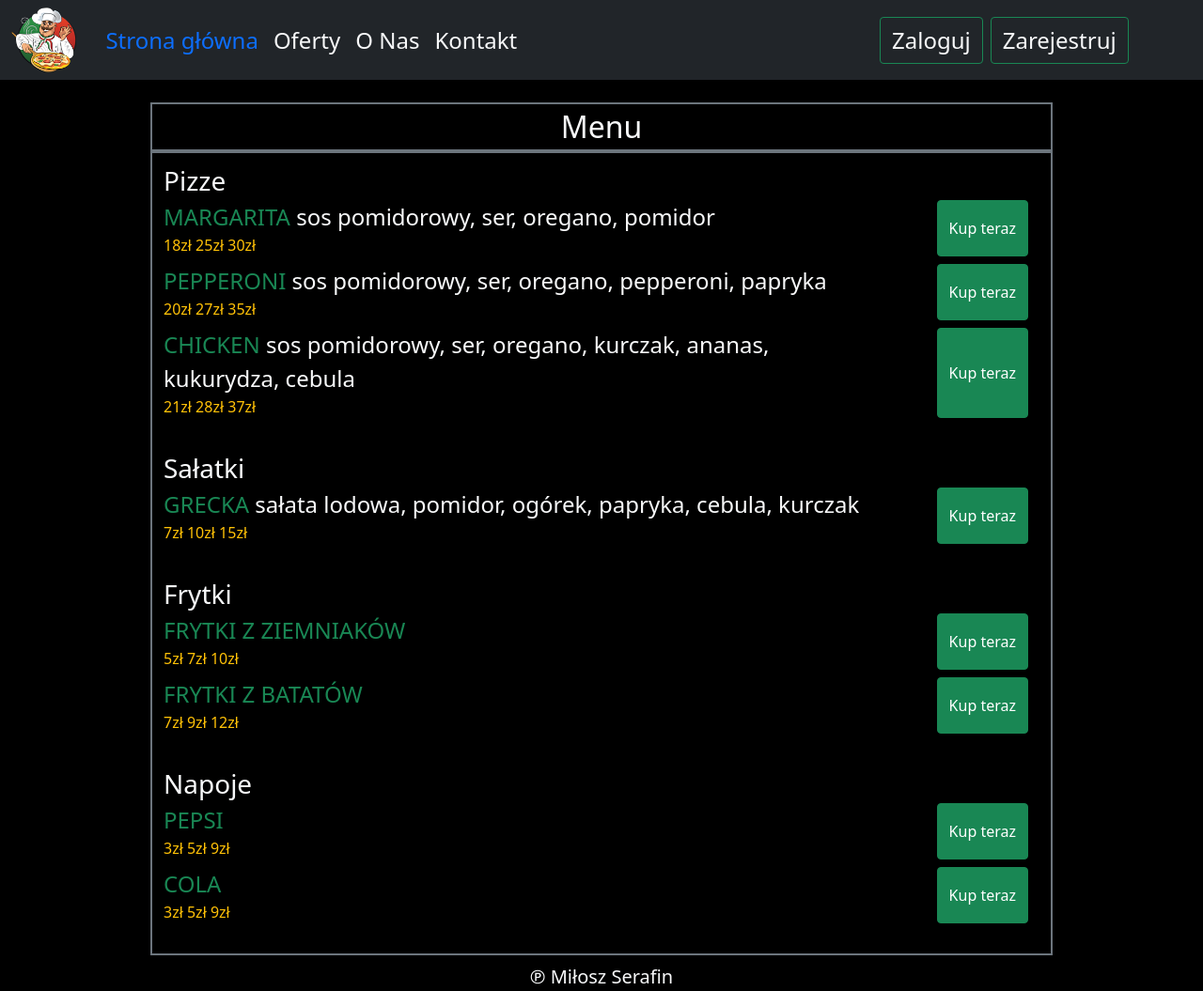
After one commit to Smiercior/PizzaSite, a PHP site: page /offers.php in a window 1280 px wide. The commit adds this page. Shown: the whole page at 94% size. Run offline with PHP 8.4, Linux system fonts and the light colour scheme.

Commit message:
Add offers and json

```diff
--- a/Basic Components/navbar.php
+++ b/Basic Components/navbar.php
@@ -15,7 +15,7 @@
                                 <a id="Index" class="nav-link text-primary fs-4" href="index.php">Strona główna</a>
                             </li>
                             <li class="nav-item">
-                                <a id="Cars" class="nav-link text-light fs-4" href="#">Oferty</a>
+                                <a id="Cars" class="nav-link text-light fs-4" href="offers.php">Oferty</a>
                             </li>
                             <li class="nav-item">
                                 <a id="Orders" class="nav-link text-light fs-4" href="#">O Nas</a>
--- /dev/null
+++ b/offers.php
@@ -0,0 +1,141 @@
+<?php
+include("server.php")
+ ?>
+<!DOCTYPE html>
+<html>
+
+<head>
+<title>Tasty pizza</title>
+<meta charset="utf-8">
+<!-- CSS only -->
+<link href="https://cdn.jsdelivr.net/npm/bootstrap@5.1.3/dist/css/bootstrap.min.css" rel="stylesheet" integrity="sha384-1BmE4kWBq78iYhFldvKuhfTAU6auU8tT94WrHftjDbrCEXSU1oBoqyl2QvZ6jIW3" crossorigin="anonymous">
+<link rel="stylesheet" href="style.css">
+
+<!-- JavaScript Bundle with Popper -->
+<script src="https://ajax.googleapis.com/ajax/libs/jquery/3.5.1/jquery.min.js"></script>
+<script src="https://cdn.jsdelivr.net/npm/bootstrap@5.1.3/dist/js/bootstrap.bundle.min.js" integrity="sha384-ka7Sk0Gln4gmtz2MlQnikT1wXgYsOg+OMhuP+IlRH9sENBO0LRn5q+8nbTov4+1p" crossorigin="anonymous" defer></script>
+</head>
+
+<body>
+<div class="container-fluid overflow-hidden px-0 bg-black">
+    <?php
+    include('Basic Components/navbar.php');
+     ?>
+
+     <div class="row mt-4 mb-2 w-75 mx-auto text-start border border-2 border-secondary bg-black ">
+        <div class="col-12 text-center">
+            <span class="fs-2 text-light"> Menu </span>
+        </div>
+        <div class="border border-2 border-secondary mb-2"></div>
+
+        <div class="col-12">
+            <span class="fs-3 text-light">Pizze</span>
+        </div>
+
+        <?php foreach($pizzas as $pizza): ?>
+            <div class="col-12 mb-2">
+                <div class="row w-100">
+                    <div class="col-10">
+                        <div>
+                        <span class="fs-4 text-success"> <?= $pizza->nazwa; ?> </span> <span class="fs-4 text-light"><?= $pizza->składniki ?> </span>
+                        </div>
+
+                        <span class="text-warning">
+                            <?php foreach($pizza->ceny as $cena): ?>
+                                <?= $cena; ?>
+                            <?php endforeach ?>
+                        </span>
+                    </div>
+
+                    <div class="col-2 d-flex p-0 justify-content-end">
+                        <button class="ml-2 btn btn-success">Kup teraz</button>
+                    </div>
+                </div>
+            </div>
+        <?php endforeach; ?>
+
+        <div class="col-12 mt-4">
+            <span class="fs-3 text-light">Sałatki</span>
+
+            <?php foreach($salades as $salade): ?>
+            <div class="col-12 mb-2">
+                <div class="row w-100">
+                    <div class="col-10">
+                        <div>
+                        <span class="fs-4 text-success"> <?= $salade->nazwa; ?> </span> <span class="fs-4 text-light"><?= $salade->składniki ?> </span>
+                        </div>
+
+                        <span class="text-warning">
+                            <?php foreach($salade->ceny as $cena): ?>
+                                <?= $cena; ?>
+                            <?php endforeach ?>
+                        </span>
+                    </div>
+
+                    <div class="col-2 d-flex p-0 justify-content-end">
+                        <button class="ml-2 btn btn-success">Kup teraz</button>
+                    </div>
+                </div>
+            </div>
+        <?php endforeach; ?>
+        </div>
+
+        <div class="col-12 mt-4">
+            <span class="fs-3 text-light">Frytki</span>
+
+            <?php foreach($chips as $ch): ?>
+                <div class="col-12 mb-2">
+                    <div class="row w-100">
+                        <div class="col-10">
+                            <div>
+                            <span class="fs-4 text-success"> <?= $ch->nazwa; ?> </span> <span class="fs-4 text-light"><?= $ch->składniki ?> </span>
+                            </div>
+
+                            <span class="text-warning">
+                                <?php foreach($ch->ceny as $cena): ?>
+                                    <?= $cena; ?>
+                                <?php endforeach ?>
+                            </span>
+                        </div>
+
+                        <div class="col-2 d-flex p-0 justify-content-end">
+                            <button class="ml-2 btn btn-success">Kup teraz</button>
+                        </div>
+                    </div>
+                </div>
+            <?php endforeach; ?>
+        </div>
+
+        <div class="col-12 mt-4 mb-4">
+            <span class="fs-3 text-light">Napoje</span>
+
+            <?php foreach($drinks as $drink): ?>
+                <div class="col-12 mb-2">
+                    <div class="row w-100">
+                        <div class="col-10">
+                            <div>
+                            <span class="fs-4 text-success"> <?= $drink->nazwa; ?> </span> <span class="fs-4 text-light"><?= $drink->składniki ?> </span>
+                            </div>
+
+                            <span class="text-warning">
+                                <?php foreach($drink->ceny as $cena): ?>
+                                    <?= $cena; ?>
+                                <?php endforeach ?>
+                            </span>
+                        </div>
+
+                        <div class="col-2 d-flex p-0 justify-content-end">
+                            <button class="ml-2 btn btn-success">Kup teraz</button>
+                        </div>
+                    </div>
+                </div>
+            <?php endforeach; ?>
+        </div>
+     </div>
+</div>
+
+
+<?php
+include('Basic Components/footer.php');
+?>
+</body>
--- a/server.php
+++ b/server.php
@@ -1,5 +1,23 @@
 <?php
 session_start();
+$json = file_get_contents("products.json");
+$products = json_decode($json);
+
+$pizzas = $products->produkty->pizze;
+$salades = $products->produkty->sałatki;
+$chips = $products->produkty->frytki;
+$drinks = $products->produkty->napoje;
+
+// foreach($pizzas as $pizza)
+// {
+//     echo $pizza->nazwa;
+// }
+
+//var_dump($products->produkty->pizze);
+//var_dump($products->produkty->sałatki);
+
+
+
 
 if(isset($_POST['log']))
 {
@@ -33,3 +51,71 @@ if(isset($_GET['logout']))
     header('location: index.php');
 }
 ?>
+
+
+<!--
+array(2)
+{
+     [0]=> object(stdClass)#1 (3)
+      {
+           ["nazwa"]=> string(9) "MARGARITA"
+           ["ceny"]=> array(3)
+            {
+                 [0]=> object(stdClass)#2 (1) { ["mała"]=> string(5) "18zł" }
+                 [1]=> object(stdClass)#3 (1) { ["średnia"]=> string(5) "25zł" }
+                 [2]=> object(stdClass)#4 (1) { ["duża"]=> string(5) "30zł" }
+            }
+            ["składniki"]=> string(38) "sos pomidorowy, ser, oregano, pomidor "
+      }
+     [1]=> object(stdClass)#5 (3)
+      {
+           ["nazwa"]=> string(9) "PEPPERONI"
+           ["ceny"]=> array(3)
+           {
+               [0]=> object(stdClass)#6 (1) { ["mała"]=> string(5) "20zł" }
+               [1]=> object(stdClass)#7 (1) { ["średnia"]=> string(5) "27zł" }
+               [2]=> object(stdClass)#8 (1) { ["duża"]=> string(5) "35zł" }
+           }
+           ["składniki"]=> string(49) "sos pomidorowy, ser, oregano, pepperoni, papryka "
+      }
+}
+array(0)
+  {
+
+  }
+ array(0)
+  {
+
+  }
+  array(0) {
+
+   }
+-->
+
+
+<!--
+array(4)
+{
+     [0]=> object(stdClass)#9 (1)
+      {
+           ["pizze"]=> array(2)
+            {
+                 [0]=> object(stdClass)#1 (3)
+                  {
+                       ["nazwa"]=> string(9) "MARGARITA"
+                        ["ceny"]=> array(3) { [0]=> object(stdClass)#2 (1) { ["mała"]=> string(5) "18zł" } [1]=> object(stdClass)#3 (1) { ["średnia"]=> string(5) "25zł" } [2]=> object(stdClass)#4 (1) { ["duża"]=> string(5) "30zł" } }
+                        ["składniki"]=> string(38) "sos pomidorowy, ser, oregano, pomidor "
+                  }
+                  [1]=> object(stdClass)#5 (3)
+                   {
+                        ["nazwa"]=> string(9) "PEPPERONI"
+                        ["ceny"]=> array(3) { [0]=> object(stdClass)#6 (1) { ["mała"]=> string(5) "20zł" } [1]=> object(stdClass)#7 (1) { ["średnia"]=> string(5) "27zł" } [2]=> object(stdClass)#8 (1) { ["duża"]=> string(5) "35zł" } }
+                        ["składniki"]=> string(49) "sos pomidorowy, ser, oregano, pepperoni, papryka "
+                   }
+            }
+      }
+      [1]=> object(stdClass)#10 (1)
+       {
+            ["sałatki"]=> array(0) { } } [2]=> object(stdClass)#11 (1) { ["napoje"]=> array(0) { } } [3]=> object(stdClass)#12 (1) { ["frytki"]=> array(0) { } } }
+
+    -->
```
Also changed, not shown: index.php (+0 -9 lines), products.json (+85 -40 lines).
